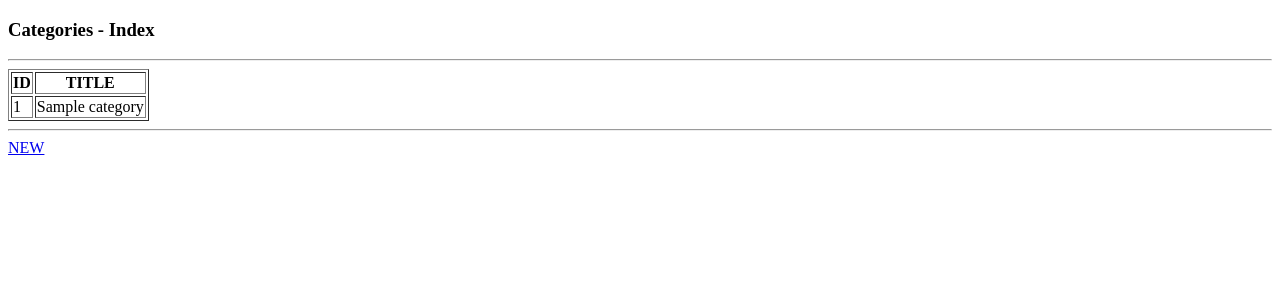
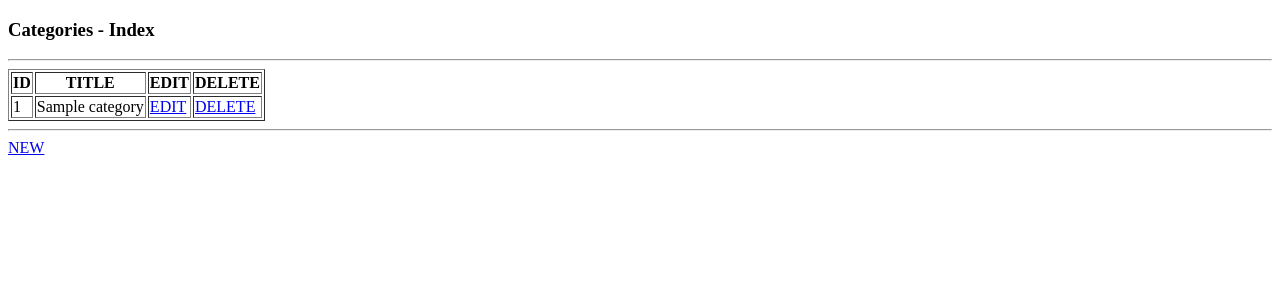
Before and after one commit to Keisuke3399/app-categories, a PHP site: page / in a window 1280 px wide. Shown: the top 300 px of the page. Run offline with PHP 8.4, Linux system fonts and the light colour scheme; tables that the repository leaves empty or names only in its code hold one stand-in row (values such as "Sample post").

Commit message:
Change: error_log()記述の間違い修正/　Add: EDIT DELETE リンク、クエリパラメータリクエスト追加/　htmlspecialchars()追加

```diff
--- a/categories/index.php
+++ b/categories/index.php
@@ -7,7 +7,7 @@ try {
   $st = $pdo->query($sql);
   $categories = $st->fetchAll();
 } catch (PDOException $e) {
-  error_log("PDOException: ") . $e->getMessage();
+  error_log("PDOException: " . $e->getMessage());
   header("Location: error.php");
   exit();
 }
@@ -30,11 +30,15 @@ try {
     <tr>
       <th>ID</th>
       <th>TITLE</th>
+      <th>EDIT</th>
+      <TH>DELETE</TH>
     </tr>
     <?php foreach ($categories as $category) { ?>
       <tr>
-        <td><?= htmlspecialchars($category['id']); ?></td>
-        <td><?= htmlspecialchars($category['title']); ?></td>
+        <td><?= htmlspecialchars($category['id']) ?></td>
+        <td><?= htmlspecialchars($category['title']) ?></td>
+        <td><a href="edit.php?id=<?= htmlspecialchars($category['id']) ?>">EDIT</a></td>
+        <td><a href="delete.php?id=<?= htmlspecialchars($category['id']) ?>">DELETE</a></td>
       </tr>
     <?php } ?>
   </table>
```
